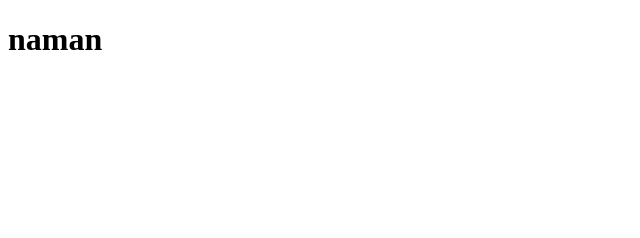
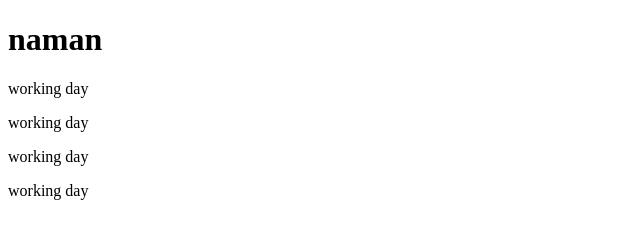
Before and after one commit to naamanjagga/hello-world, a plain HTML site: page src/index.html in a window 1280 px wide. Shown: the whole page, without its empty margins (0-640 px from the left). Drawn offline with Linux system fonts and the light colour scheme.

Commit message:
first edit

```diff
--- a/src/index.html
+++ b/src/index.html
@@ -8,5 +8,9 @@
 </head>
 <body>
     <h1>naman</h1>
+    <p>working day</p>
+    <p>working day</p>
+    <p>working day</p>
+    <p>working day</p>
 </body>
 </html>
```
